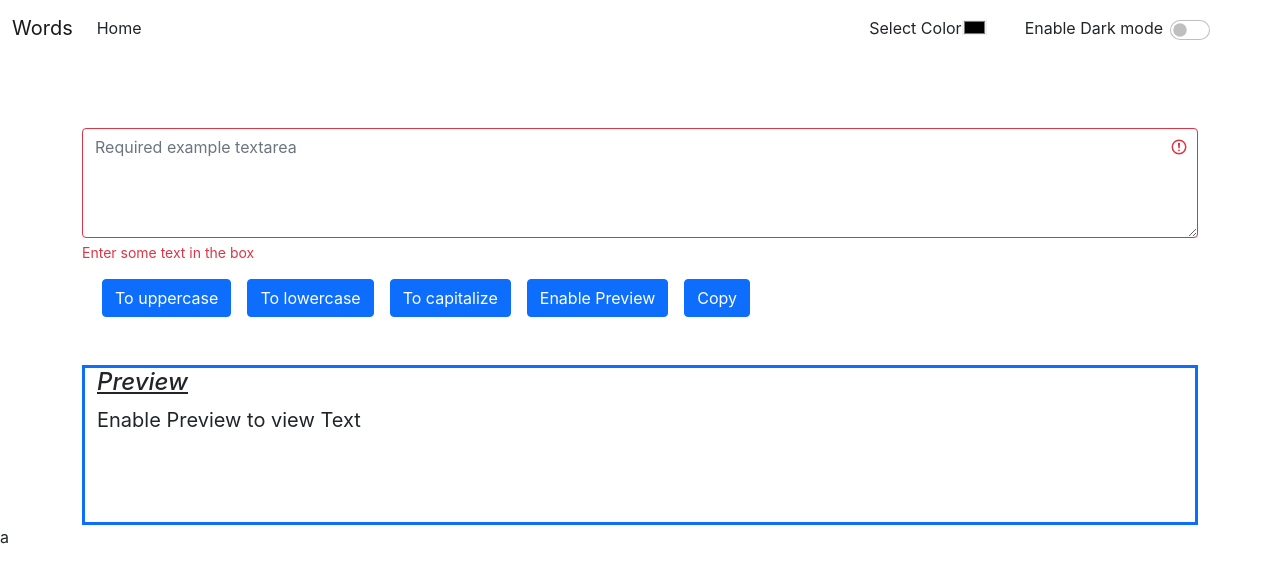
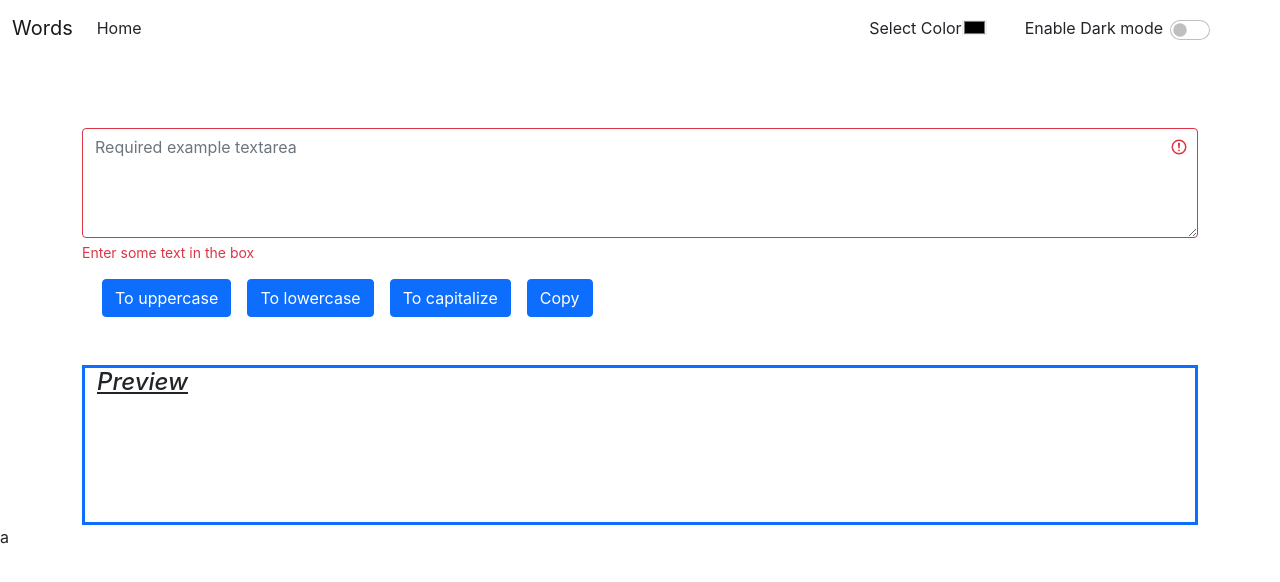
Before and after one commit to saudcodes/WordUtils, a React (Create React App) app: page / in a window 1280 px wide. Shown: the top 582 px of the page. Built offline with nearby package versions, Linux system fonts and the light colour scheme.

Commit message:
prevent input area change

```diff
--- a/src/components/NewForm.js
+++ b/src/components/NewForm.js
@@ -32,19 +32,19 @@ const NewForm = (props) => {
         setText(a)
         props.showAlert("success", " Your Text Has been Capitalized");
     }
-    const handleActivateText = (e) => {
-        e.preventDefault()
-        setIsPreviewEnabled(true)
-        if (isPreviewEnabled === true) {
-            setIsPreviewEnabled(false)
+    // const handleActivateText = (e) => {
+    //     e.preventDefault()
+    //     setIsPreviewEnabled(true)
+    //     if (isPreviewEnabled === true) {
+    //         setIsPreviewEnabled(false)
 
-            props.showAlert("success", " Text Preview has been Disabled!!!");
+    //         props.showAlert("success", " Text Preview has been Disabled!!!");
 
 
-        }
-        else { props.showAlert("success", " Text Preview has been Enabled!!!"); }
+    //     }
+    //     else { props.showAlert("success", " Text Preview has been Enabled!!!"); }
 
-    }
+    // }
     const handleCopyText = (text) => {
         text.preventDefault()
         text = document.getElementById("myTextArea")
@@ -71,7 +71,7 @@ const NewForm = (props) => {
                     <div className="mt-5">
                         <h3 className={`fst-italic text-${props.mode === "light" ? "dark" : "light"}`}> {text.length === 0 ? "" : text.length + " charactars " + text.split(" ").length + " words"}</h3>
                         <label htmlFor="validationTextarea" className={`form-label text-${props.mode === "light" ? "dark" : "light"}`}></label>
-                        <textarea value={text} onChange={handleChange} className="form-control  is-invalid" rows="4" id="myTextArea" placeholder="Required example textarea" required></textarea>
+                        <textarea onChange={handleChange} className="form-control  is-invalid" rows="4" id="myTextArea" placeholder="Required example textarea" required></textarea>
                         <div className="invalid-feedback my-1">
                             {text.length === 0 ? "Enter some text in the box " : ""}
                         </div>
@@ -81,7 +81,7 @@ const NewForm = (props) => {
                         <button style={props.mode === "light" ? { color: "white" } : props.myColor} className="btn mx-2  btn-primary" onClick={handleUpperCase} type="submit">To uppercase</button>
                         <button style={props.mode === "light" ? { color: "white" } : props.myColor} className="btn mx-2 btn-primary" onClick={handleLowerCase} type="submit">To lowercase</button>
                         <button style={props.mode === "light" ? { color: "white" } : props.myColor} className="btn mx-2 btn-primary" onClick={handleCapitalize} type="submit">To capitalize</button>
-                        <button style={props.mode === "light" ? { color: "white" } : props.myColor} className="btn mx-2 btn-primary" onClick={handleActivateText} type="submit">{isPreviewEnabled === false ? "Enable Preview" : " Disable Preview"} </button>
+                        {/* <button style={props.mode === "light" ? { color: "white" } : props.myColor} className="btn mx-2 btn-primary" onClick={handleActivateText} type="submit">{isPreviewEnabled === false ? "Enable Preview" : " Disable Preview"} </button> */}
                         <button style={props.mode === "light" ? { color: "white" } : props.myColor} className="btn mx-2 btn-primary" onClick={handleCopyText} type="submit">Copy </button>
                     </div>
 
@@ -89,7 +89,7 @@ const NewForm = (props) => {
                 </form>
                 <div style={{ height: "20vh", overflow: "auto", }} className="container testing border border-3 mt-5 border-primary">
                     <h4 className={`text-${props.mode === "light" ? "dark" : "light"} text-decoration-underline fst-italic`}>Preview</h4>
-                    <p className={`text-${props.mode === "light" ? "dark" : "light"} fs-5`}>{isPreviewEnabled === false ? "Enable Preview to view Text" : preview} </p>
+                    <p className={`text-${props.mode === "light" ? "dark" : "light"} fs-5`}>{preview} </p>
 
                 </div>
             </div>
```
